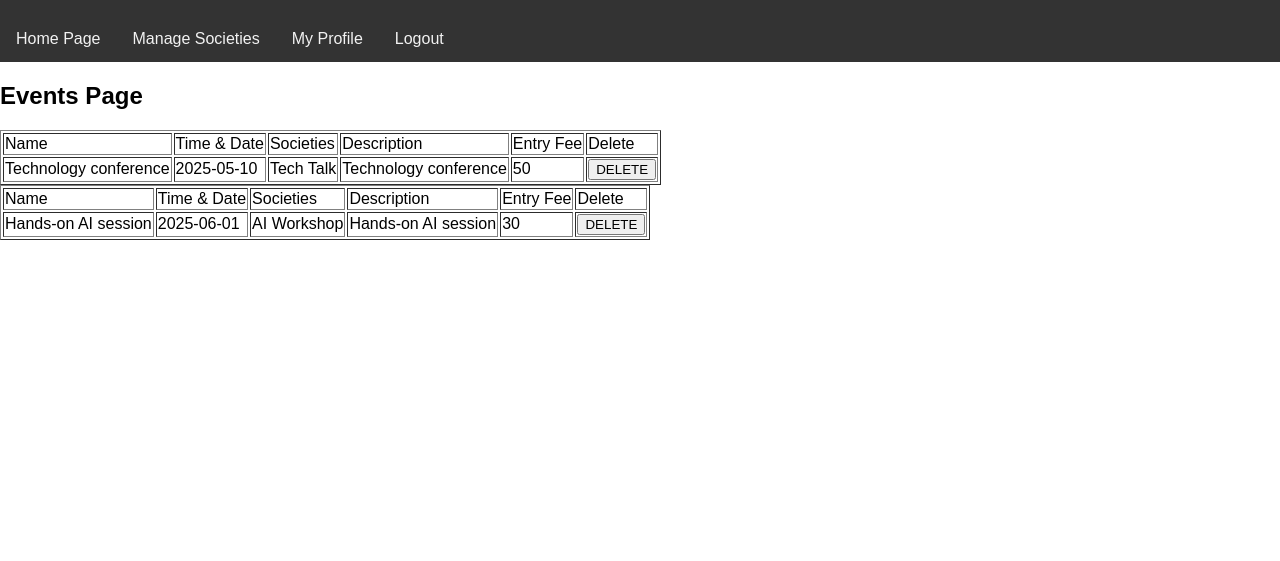
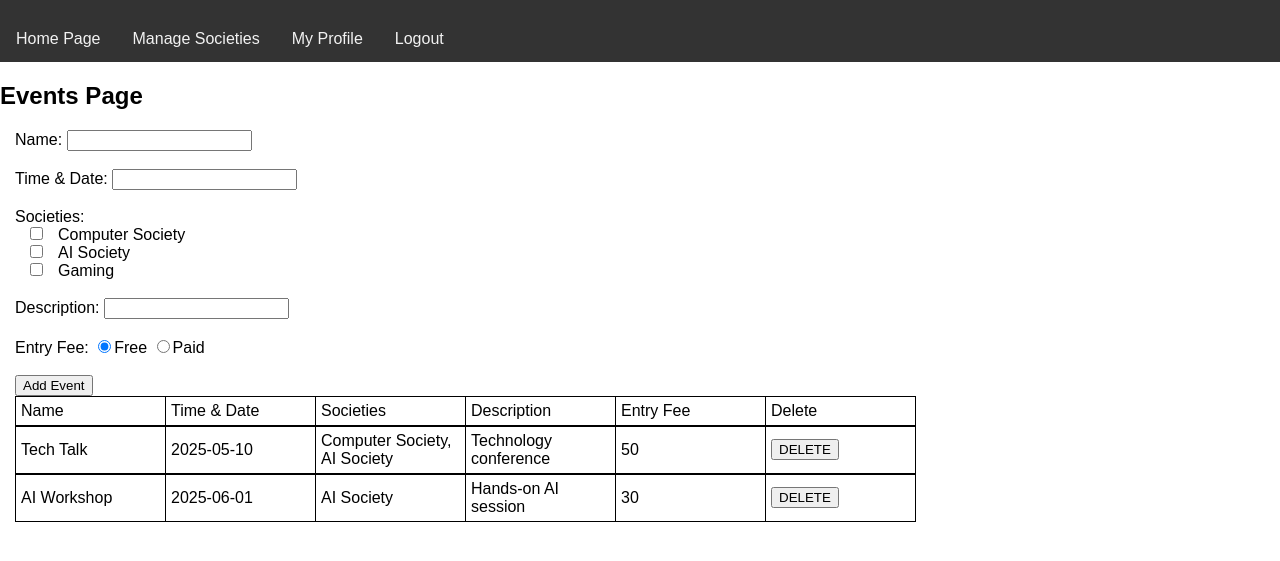
Before and after one commit to Berkay-git/Scriptin_Assignment3, a Flask app: page /events in a window 1280 px wide. Shown: the top 561 px of the page. Run offline with Flask 3, Linux system fonts and the light colour scheme; a user stored in the database is signed in; data comes from the database, SQL or seed files in the repository.

Commit message:
Announced Events fully done
up to date

```diff
--- a/FlaskBackEnd/app.py
+++ b/FlaskBackEnd/app.py
@@ -54,18 +54,75 @@ def register():
         return redirect(url_for("loginscreen"))
     return render_template("register.html")
 
+
 @app.route("/events", methods=["POST","GET"])
 def seeevents ():
     if "username" in session:
         conn = get_db_connection()
         c = conn.cursor()
-        c.execute("SELECT * FROM EVENT e, USER u WHERE e.username = u.username")
-        events = c.fetchall()
+        c.execute("SELECT e.name, e.timeDate, GROUP_CONCAT(s.name, ', '), e.description, e.entryPrice, e.username "
+                  "FROM Event e, SOCIETY s, USER u, EVENTSOCIETY es "
+                  "WHERE u.username = e.username "
+                    "AND e.eventID = es.eventID "
+                    "AND es.societyID = s.societyID "
+                  "GROUP BY e.eventID")
+
+        userEvents = []
+        allEvents = c.fetchall() # right now allEvents contains all events created by all users.
+        for each in allEvents:   # iterate all events
+            if each[5] == session["username"]:  # show events based on logged in user. If username matches, append it.
+                userEvents.append(each) # userEvents will contain events that specifically created by logged in user.
+
+        c.execute("SELECT s.societyID, s.name FROM SOCIETY s")
+        societies = c.fetchall() # send all society names for society checkbox options in events.html
+        #societies=societies.
+
         conn.close()
-        return render_template("events.html",events = events)
+        return render_template("events.html",events = userEvents, societies=societies)
 
     else:
         return redirect(url_for("index"))
+
+
+@app.route("/addevent", methods=["POST"])
+def addEvent():
+    if "username" not in session:
+        return redirect(url_for("index"))
+
+    name = request.form["name"]
+    timeDate = request.form["timeDate"]
+    description = request.form["description"] # get values from the form.
+
+
+    societies = request.form.getlist("societies")
+
+    fee_type = request.form["fee"]  # can be either free or paid.
+    if fee_type == "free":
+        entry_price = 'Free'
+    else:
+        entry_price = request.form["entryPrice"]  # if type is paid, also get the price.
+
+    conn = get_db_connection()
+    c = conn.cursor()
+
+    c.execute("SELECT name FROM EVENT")
+    event_names=c.fetchall()
+    if name in event_names: # check if event already exists. If yes return with error message.
+        return render_template('events.html' ,error="Event already exists!, try again...")
+
+    # insert pulled data to the database.
+    c.execute("INSERT INTO Event (name, timeDate, description, entryPrice, username) VALUES (?, ?, ?, ?, ?)",(name, timeDate, description, entry_price, session["username"]))
+
+    currentID=c.lastrowid  # c.lastrowid gives the current ID of the event.
+
+    for each in societies:  # insert event & society connections one by one.
+        c.execute("INSERT INTO EventSociety (eventID, societyID) VALUES (?, ?)",(currentID, each))
+
+    conn.commit()
+    conn.close()
+    msg = "Event added successfully!"
+    return redirect(url_for('seeevents'))
+
 
 
 @app.route("/managesocieties", methods=["POST","GET"])
--- a/Front_End/static/mystyle.css
+++ b/Front_End/static/mystyle.css
@@ -41,3 +41,15 @@ body {
   background-color: #f1f1f1;
   padding: 10px;
 }
+
+/* styles for table in Announced Events */
+.styled-table {
+    border-collapse: collapse; /* this will make table much cleaner by removing space */
+    margin: 0 15px;
+}
+
+.styled-table th,td {
+    border: 1px solid black;
+    padding: 5px 5px;        /* cleaner table */
+    width: 150px;
+}
--- a/Front_End/templates/base.html
+++ b/Front_End/templates/base.html
@@ -9,9 +9,9 @@
 
 <div class="topnav">
     {% if not "username" in session %}  <!-- if not logged in (guest user) -->
-    <p> <a href = "/index">Home Page</a>  <a href = "/events">Announced Events</a> <a href = "/login">Login</a>  <a href="/register">Register</a></p>
+    <p> <a href = "/index">Home Page</a>  <a href = "/events">Advertised Events</a> <a href = "/login">Login</a>  <a href="/register">Register</a></p>
     {% elif session["isAdmin"] == 0 %}  <!-- if user is logged in and not admin -->
-    <p> <a href = "/index">Home Page</a>  <a href = "/events">Announced Events</a>  <a href = "/profile">My Profile</a>  <a href = "/logout">Logout</a> </p>
+    <p> <a href = "/index">Home Page</a>  <a href = "/events">Advertised Events</a>  <a href = "/profile">My Profile</a>  <a href = "/logout">Logout</a> </p>
     {% else %}  <!-- if user is logged in and is admin -->
     <p> <a href = "/index">Home Page</a>  <a href = "/managesocieties">Manage Societies</a>  <a href = "/profile">My Profile</a>  <a href = "/logout">Logout</a> </p>
     {% endif %}
--- a/Front_End/templates/events.html
+++ b/Front_End/templates/events.html
@@ -2,6 +2,13 @@
 
 {% block header %}
 <h1>{% block title %}Events Page{% endblock %}</h1> <!--comment-->
+
+{% if error %}
+    <script>
+        alert("{{ error }}");
+    </script>
+{% endif %}
+
 {% endblock %}
 
 
@@ -9,10 +16,38 @@
 
 
 {% block content %}
+    <form method="POST" action="/addevent" style="margin: 0 15px;">
+        <label>Name: </label>
+        <input type="text" name="name" required/><br/><br/>
 
-{% for a in events %}
-  <form method="get" action="/getevent">
-      <table border="1">
+        <label>Time & Date: </label>
+        <input type="text" name="timeDate" required/><br/><br/>
+
+
+        <label>Societies: </label><br/>
+        {% for society in societies %}
+            <input type="checkbox" style="margin: 0 15px;" name="societies" value="{{ society[0] }}">{{ society[1] }} <br> <!--society[0] is for ID and society[1] is for the name.-->
+        {% endfor %}
+        <br/>
+        <label>Description: </label>
+        <input type="text" name="description" required/><br/><br/>
+
+        <label>Entry Fee: </label>
+        <input type="radio" id="free" name="fee" value="free" checked onclick="feeAction()"/>Free
+        <input type="radio" id="paid" name="fee" value="paid" onclick="feeAction()"/>Paid<br/>
+
+        <div id="hidden_container" style="display: none;">
+        <label>Enter Amount:</label>
+            <input type="number" name="entryPrice" id="feeField" placeholder="0.00$"/>
+        </div></br>
+
+
+
+        <input type="submit" value="Add Event"/>
+    </form>
+
+
+<table class="styled-table">
       <tr>
           <td>Name</td>
           <td>Time & Date</td>
@@ -21,12 +56,16 @@
           <td>Entry Fee</td>
           <td>Delete</td>
       </tr>
+</table>
+{% for a in events %}
+  <form method="get" action="/getevent">
+      <table class="styled-table">
           <tr>
+              <td>{{a[0]}}</td>
+              <td>{{a[1]}}</td>
+              <td>{{a[2]}}</td>
+              <td>{{a[3]}}</td>
               <td>{{a[4]}}</td>
-              <td>{{a[3]}}</td>
-              <td>{{a[2]}}</td>
-              <td>{{a[4]}}</td>
-              <td>{{a[1]}}</td>
               <td><button type="submit" value="delete">DELETE</button></td>
           </tr>
       </table>
@@ -34,4 +73,22 @@
   </form>
 {% endfor %}
 
+<script>
+    function feeAction() {
+        var paid = document.getElementById("paid");
+        var container = document.getElementById("hidden_container");
+        var feeField = document.getElementById("feeField");
+
+        if (paid.checked) { // If paid is checked, show hidden box.
+            container.style.display = "block";
+            feeField.required = true; // require input from the user
+        }
+        else {  // else means free is checked, hide the box
+            container.style.display = "none";
+            feeField.value = "";
+            feeField.required = false; // remove required input
+        }
+    }
+</script>
+
 {% endblock %}
```
Also changed, not shown: Front_End/templates/login.html (+7 -0 lines). Lines whose indentation alone changed are shown as unchanged.
